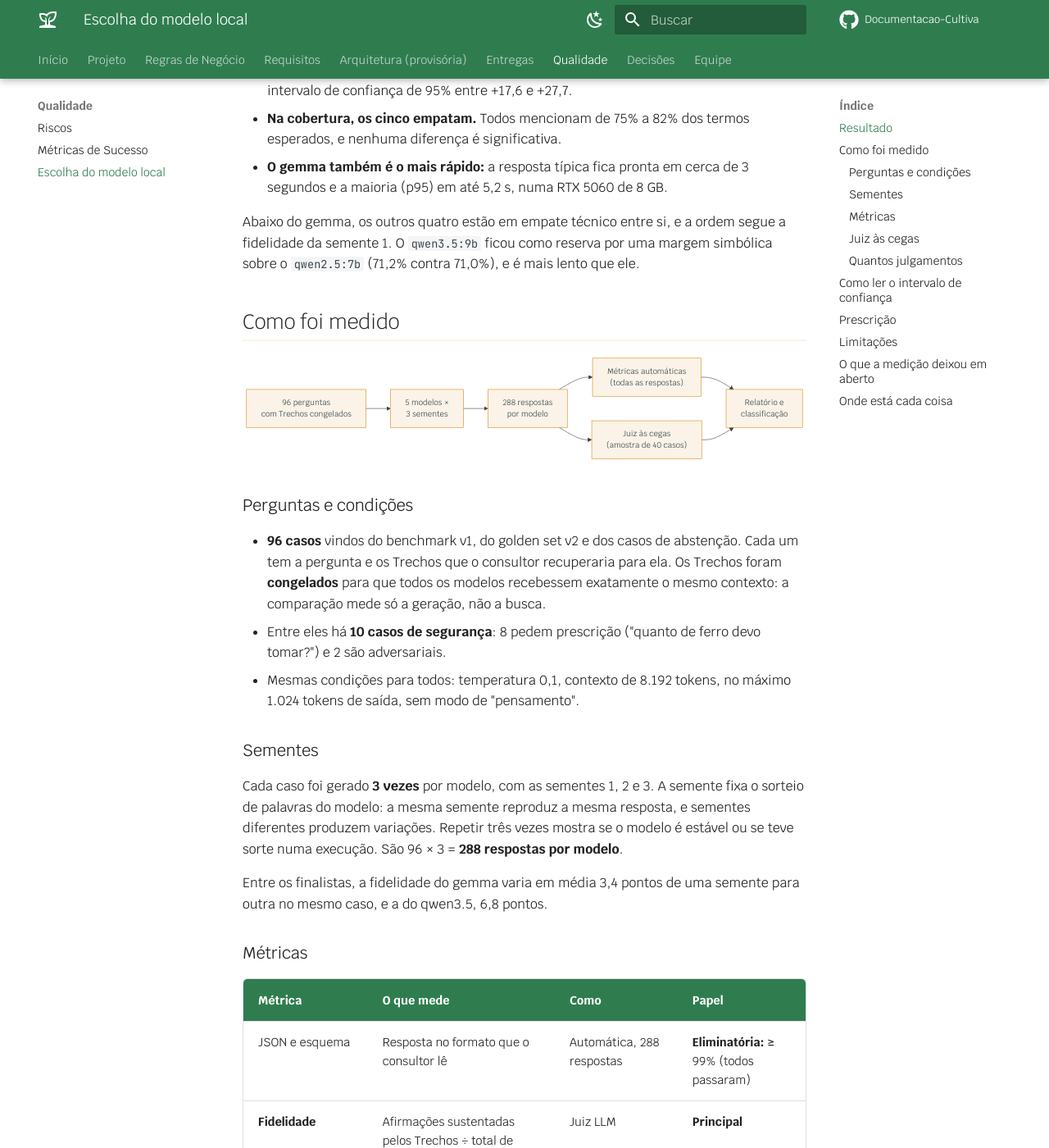
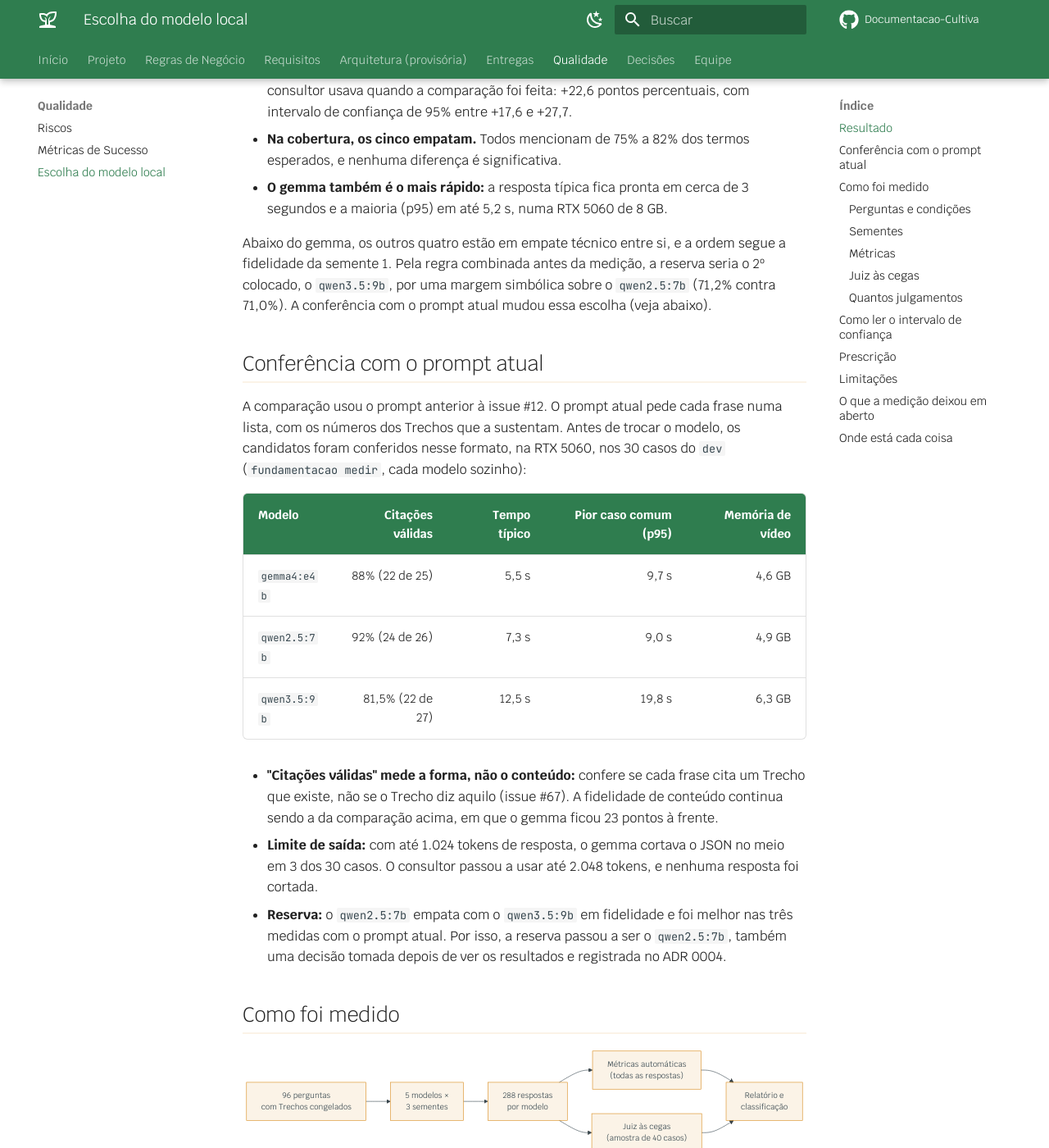
Before and after one commit to Cultiva-Challenge-2-Residencia-IA/Documentacao-Cultiva, an MkDocs documentation site: the page built from docs/qualidade/modelo-local.md, in a window 1280 px wide and 1400 px high, scrolled down 1002 px. Shown: the whole window at 82% size. Built offline with MkDocs 1.6.1 and Material for MkDocs 9.7.7, drawn with Linux system fonts in a browser that asks for light colours; comment, search, counter and statistics services are not loaded; some of the changed text lies outside the part shown.

Commit message:
docs: aplica o ADR 0004 e registra os PRs #70, #74, #77 e #80
- Escolha do modelo local: reserva passa a qwen2.5:7b, com a
  conferência na RTX 5060 com o prompt atual e a VRAM medida.
- Decisões, histórico, pendências e arquitetura atualizados com a
  troca de modelo, o Langfuse opcional e a orquestração em LangGraph.

```diff
--- a/docs/historico.md
+++ b/docs/historico.md
@@ -6,15 +6,17 @@ O que mudou no repositório de código [CultivaProjetoFase1](https://github.com/
 
 ### Em andamento
 
-| PR | Assunto | Situação em 12/11/2026 |
-|---|---|---|
-| [#70](https://github.com/Cultiva-Challenge-2-Residencia-IA/CultivaProjetoFase1/pull/70) | Escolha do modelo local do Ollama (issue #55): `gemma4:e4b` como principal e `qwen3.5:9b` como reserva. Detalhes em [Escolha do modelo local](qualidade/modelo-local.md) | Aberto em 19/11/2026, aguardando revisão |
-| [#51](https://github.com/Cultiva-Challenge-2-Residencia-IA/CultivaProjetoFase1/pull/51) | Resposta "não sei" quando o corpus não tem evidência (issue #6, RF-IA01) | Mudanças solicitadas: recusa perguntas que o corpus responde, como "Jejum intermitente funciona?" (exemplo da persona Rafael), porque o sinal olha só o cosseno do ChromaDB |
+Os PRs abertos e a situação de cada um ficam na [lista de pull requests](https://github.com/Cultiva-Challenge-2-Residencia-IA/CultivaProjetoFase1/pulls) do repositório de código. Esta página registra o que já foi mesclado.
 
 ### Mesclados
 
 | Data | PR | O que mudou |
 |---|---|---|
+| 19/11/2026 | [#77](https://github.com/Cultiva-Challenge-2-Residencia-IA/CultivaProjetoFase1/pull/77) | Orquestração: o fluxo do consultor vira um grafo LangGraph, com os portões de risco e de prompt injection antes de qualquer agente e Nutrição como subgrafo (issue #76). Respostas idênticas às de antes nos benchmarks v1 e v2. Base para o Agente de Saúde Física. |
+| 19/11/2026 | [#80](https://github.com/Cultiva-Challenge-2-Residencia-IA/CultivaProjetoFase1/pull/80) | LLM: o modelo local passa a `gemma4:e4b`, com `qwen2.5:7b` de reserva (ADR 0004), e as chamadas ao Ollama usam as condições da medição. Detalhes em [Escolha do modelo local](qualidade/modelo-local.md). |
+| 19/11/2026 | [#74](https://github.com/Cultiva-Challenge-2-Residencia-IA/CultivaProjetoFase1/pull/74) | Observabilidade: Langfuse opcional e desligado por padrão, com destino local, máscara de dados pessoais em todos os registros e o golden set como experimento (issue #46, parcial). A mensagem que o portão de risco detecta vai só com as categorias. |
+| 19/11/2026 | [#70](https://github.com/Cultiva-Challenge-2-Residencia-IA/CultivaProjetoFase1/pull/70) | Avaliação: comparação de 5 modelos locais com juiz às cegas (issue #55). |
+| 12/11/2026 | [#51](https://github.com/Cultiva-Challenge-2-Residencia-IA/CultivaProjetoFase1/pull/51) | RAG: resposta "não sei" quando a pergunta está fora do domínio, sem recusar perguntas que o corpus responde (issue #6, RF-IA01). |
 | 12/11/2026 | [#45](https://github.com/Cultiva-Challenge-2-Residencia-IA/CultivaProjetoFase1/pull/45) | LLM: Ollama local passa a ser o provedor padrão; a Groq só é usada com `LLM_PROVIDER=groq`, `ALLOW_EXTERNAL_LLM=true` e chave (ADR 0003). Só a pergunta do usuário é mascarada antes de ir ao modelo; Trechos, TACO e grafo seguem intactos. |
 | 12/11/2026 | [#49](https://github.com/Cultiva-Challenge-2-Residencia-IA/CultivaProjetoFase1/pull/49) | Avaliação: um lote de frases de risco escrito às cegas vira o holdout do detector. Recall de **0,133** (4 de 30), sem falsos positivos: o RF-IA03 não está cumprido. O gate do holdout aparece como falha conhecida (aviso com o número real) e volta a falhar se cair abaixo de 0,1333. |
 | 12/11/2026 | [#41](https://github.com/Cultiva-Challenge-2-Residencia-IA/CultivaProjetoFase1/pull/41) | Segurança: portão de risco por léxico com mensagem fixa de acolhimento (CVV 188, SAMU 192), defesa contra prompt injection e máscara de dados pessoais (issue #9). O léxico acerta as frases que orientaram as regras, mas generaliza pouco para frases novas (ver #49); a camada semântica é a issue #48. |
--- a/docs/qualidade/modelo-local.md
+++ b/docs/qualidade/modelo-local.md
@@ -3,17 +3,17 @@
 Comparação dos modelos do Ollama que podem fazer a síntese do consultor de Nutrição ([issue #55](https://github.com/Cultiva-Challenge-2-Residencia-IA/CultivaProjetoFase1/issues/55)). O código, os dados e o relatório completo estão no [PR #70](https://github.com/Cultiva-Challenge-2-Residencia-IA/CultivaProjetoFase1/pull/70), em `eval/modelo_local/`. Números de 19/11/2026.
 
 !!! warning "Proposta técnica"
-    Esta página registra a medição de 19/11/2026. A troca do modelo na configuração depende do ADR 0004 e é acompanhada na [issue #55](https://github.com/Cultiva-Challenge-2-Residencia-IA/CultivaProjetoFase1/issues/55) e nas [Pendências](../pendencias.md). Os prompts medidos são anteriores à mudança de formato da issue #12 (ver [Limitações](#limitacoes)).
+    Esta página registra as medições de 19/11/2026. A decisão foi aplicada no [PR #80](https://github.com/Cultiva-Challenge-2-Residencia-IA/CultivaProjetoFase1/pull/80) e registrada no [ADR 0004](https://github.com/Cultiva-Challenge-2-Residencia-IA/CultivaProjetoFase1/blob/main/docs/adrs/0004-modelo-local-ollama.md), ainda sem aprovação formal da equipe. A comparação usou o prompt anterior à issue #12; a conferência com o prompt atual está em [Conferência com o prompt atual](#conferencia-com-o-prompt-atual).
 
 ## Resultado
 
-**Principal: `gemma4:e4b`. Reserva: `qwen3.5:9b`.**
+**Principal: `gemma4:e4b`. Reserva: `qwen2.5:7b`** (definida depois da [conferência com o prompt atual](#conferencia-com-o-prompt-atual)).
 
 | Posição | Modelo | Fidelidade | Cobertura de termos | Tempo típico (p50) |
 |---|---|---:|---:|---:|
 | 1º (principal) | `gemma4:e4b` | **94,1%** | 81,4% | **3,2 s** |
-| 2º (reserva) | `qwen3.5:9b` | 71,2% | 82,0% | 7,9 s |
-| 3º | `qwen2.5:7b` (referência) | 71,0% | 77,1% | 6,0 s |
+| 2º | `qwen3.5:9b` | 71,2% | 82,0% | 7,9 s |
+| 3º | `qwen2.5:7b` (referência; reserva) | 71,0% | 77,1% | 6,0 s |
 | 4º | `llama3.1:8b` | 69,1% | 76,4% | 5,2 s |
 | 5º | `mistral-nemo:12b` | 67,9% | 75,4% | 22,2 s |
 
@@ -21,7 +21,21 @@ Comparação dos modelos do Ollama que podem fazer a síntese do consultor de Nu
 - **Na cobertura, os cinco empatam.** Todos mencionam de 75% a 82% dos termos esperados, e nenhuma diferença é significativa.
 - **O gemma também é o mais rápido:** a resposta típica fica pronta em cerca de 3 segundos e a maioria (p95) em até 5,2 s, numa RTX 5060 de 8 GB.
 
-Abaixo do gemma, os outros quatro estão em empate técnico entre si, e a ordem segue a fidelidade da semente 1. O `qwen3.5:9b` ficou como reserva por uma margem simbólica sobre o `qwen2.5:7b` (71,2% contra 71,0%), e é mais lento que ele.
+Abaixo do gemma, os outros quatro estão em empate técnico entre si, e a ordem segue a fidelidade da semente 1. Pela regra combinada antes da medição, a reserva seria o 2º colocado, o `qwen3.5:9b`, por uma margem simbólica sobre o `qwen2.5:7b` (71,2% contra 71,0%). A conferência com o prompt atual mudou essa escolha (veja abaixo).
+
+## Conferência com o prompt atual
+
+A comparação usou o prompt anterior à issue #12. O prompt atual pede cada frase numa lista, com os números dos Trechos que a sustentam. Antes de trocar o modelo, os candidatos foram conferidos nesse formato, na RTX 5060, nos 30 casos do `dev` (`fundamentacao medir`, cada modelo sozinho):
+
+| Modelo | Citações válidas | Tempo típico | Pior caso comum (p95) | Memória de vídeo |
+|---|---:|---:|---:|---:|
+| `gemma4:e4b` | 88% (22 de 25) | 5,5 s | 9,7 s | 4,6 GB |
+| `qwen2.5:7b` | 92% (24 de 26) | 7,3 s | 9,0 s | 4,9 GB |
+| `qwen3.5:9b` | 81,5% (22 de 27) | 12,5 s | 19,8 s | 6,3 GB |
+
+- **"Citações válidas" mede a forma, não o conteúdo:** confere se cada frase cita um Trecho que existe, não se o Trecho diz aquilo (issue #67). A fidelidade de conteúdo continua sendo a da comparação acima, em que o gemma ficou 23 pontos à frente.
+- **Limite de saída:** com até 1.024 tokens de resposta, o gemma cortava o JSON no meio em 3 dos 30 casos. O consultor passou a usar até 2.048 tokens, e nenhuma resposta foi cortada.
+- **Reserva:** o `qwen2.5:7b` empata com o `qwen3.5:9b` em fidelidade e foi melhor nas três medidas com o prompt atual. Por isso, a reserva passou a ser o `qwen2.5:7b`, também uma decisão tomada depois de ver os resultados e registrada no ADR 0004.
 
 ## Como foi medido
 
@@ -127,21 +141,19 @@ Em 19/11/2026, depois de ver os resultados, a prescrição passou de eliminatór
 
 ## Limitações
 
-- **Prompt anterior à issue #12.** Os prompts foram congelados antes de o consultor passar a pedir citação por frase (`[T1]`, `TACO`, `GRAFO`) em JSON aninhado. O formato novo exige mais do modelo. Antes de trocar o modelo, é preciso congelar de novo e rodar ao menos os dois finalistas.
-- **VRAM do gemma não medida.** O Ollama informa 0,26 GB para ele, o que é impossível (os pesos têm 6,6 GB). A velocidade de 161 tokens/s indica que ele roda inteiro na GPU de 8 GB, mas o número exato fica para uma medição com `nvidia-smi` na RTX 5060.
+- **Prompt anterior à issue #12.** A fidelidade foi medida com o prompt antigo. Com o prompt atual, só a forma das citações foi conferida; a fidelidade do gemma nesse formato ainda não foi medida.
+- **Memória informada errada pelo Ollama.** O Ollama informa 0,26 GB para o gemma. O `nvidia-smi` mostrou 4,6 GB na RTX 5060, com contexto de 8.192 tokens.
 - **Máquina diferente em parte do mistral.** As sementes 2 e 3 do `mistral-nemo:12b` rodaram numa GTX 1650 de 4 GB, e por isso não entram em latência nem memória. Isso não muda o resultado, porque ele já estava em último.
 - **Amostra pequena.** Com 40 casos julgados, diferenças de poucos pontos aparecem como empate técnico.
 - **Juiz também é um modelo.** A concordância de 0,65 é boa, mas não perfeita, e não substitui revisão humana de uma amostra.
-- **Mudança de regra após os resultados.** A eliminatória de prescrição foi revista depois de ver os números. A decisão e o motivo estão registrados, e a contagem de prescrições continua no relatório.
+- **Mudanças de regra após os resultados.** A eliminatória de prescrição e a escolha da reserva foram revistas depois de ver os números. As decisões e os motivos estão registrados no ADR 0004, e a contagem de prescrições continua no relatório.
 
 ## O que a medição deixou em aberto
 
-Para aplicar o resultado, a comparação apontou quatro trabalhos. O andamento de cada um fica na [issue #55](https://github.com/Cultiva-Challenge-2-Residencia-IA/CultivaProjetoFase1/issues/55) e nas [Pendências](../pendencias.md), não nesta página:
+Em 19/11/2026, o [PR #80](https://github.com/Cultiva-Challenge-2-Residencia-IA/CultivaProjetoFase1/pull/80) aplicou a troca: conferiu os modelos com o prompt atual, mediu a VRAM e registrou o ADR 0004. Ficaram dois trabalhos, acompanhados nas [Pendências](../pendencias.md):
 
-- rodar de novo os dois finalistas com o prompt da issue #12;
-- medir a VRAM do `gemma4:e4b` com `nvidia-smi`;
-- transformar as prescrições marcadas em casos de teste do guardrail de saída ([issue #39](https://github.com/Cultiva-Challenge-2-Residencia-IA/CultivaProjetoFase1/issues/39));
-- registrar a decisão no ADR 0004 e trocar `OLLAMA_MODEL` e `OLLAMA_FALLBACK_MODEL`.
+- medir a fidelidade de conteúdo do `gemma4:e4b` com o prompt atual ([issue #67](https://github.com/Cultiva-Challenge-2-Residencia-IA/CultivaProjetoFase1/issues/67));
+- transformar as prescrições marcadas em casos de teste do guardrail de saída ([issue #39](https://github.com/Cultiva-Challenge-2-Residencia-IA/CultivaProjetoFase1/issues/39)).
 
 ## Onde está cada coisa
 
@@ -150,4 +162,5 @@ No repositório [CultivaProjetoFase1](https://github.com/Cultiva-Challenge-2-Res
 - `README.md`: protocolo completo e regra de decisão;
 - `resultados.md` e `resultados.json`: relatório gerado, com todas as métricas;
 - `resultados_explicados.md`: guia de leitura de cada coluna do relatório;
-- `juiz_concordancia.json`: concordância do juiz.
+- `juiz_concordancia.json`: concordância do juiz;
+- `fundamentacao_prompt_atual/`: a conferência com o prompt atual (PR #80).
```
Also changed, not shown: docs/arquitetura.md (+2 -2 lines), docs/decisoes.md (+1 -1 lines), docs/pendencias.md (+3 -2 lines).
